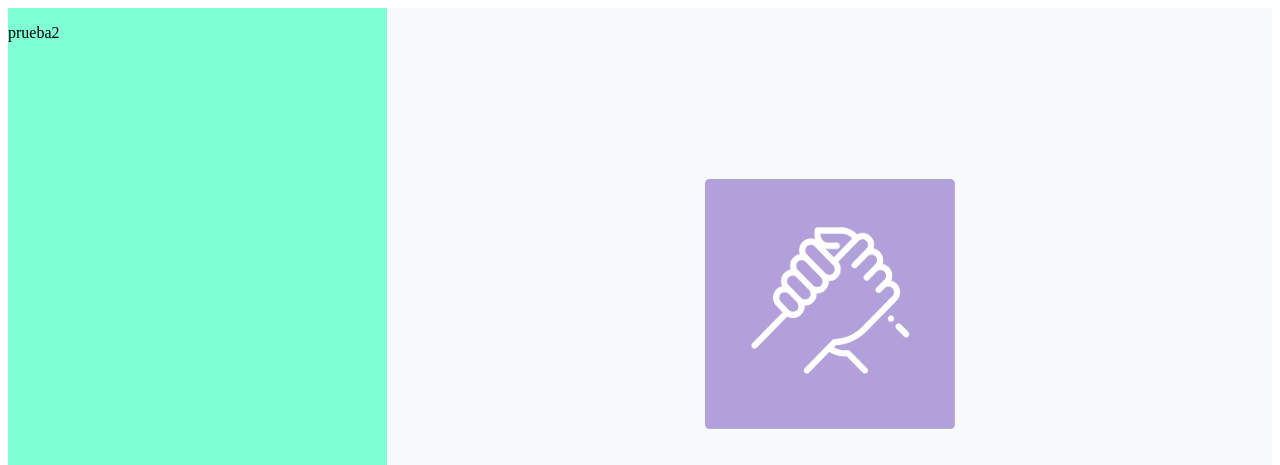
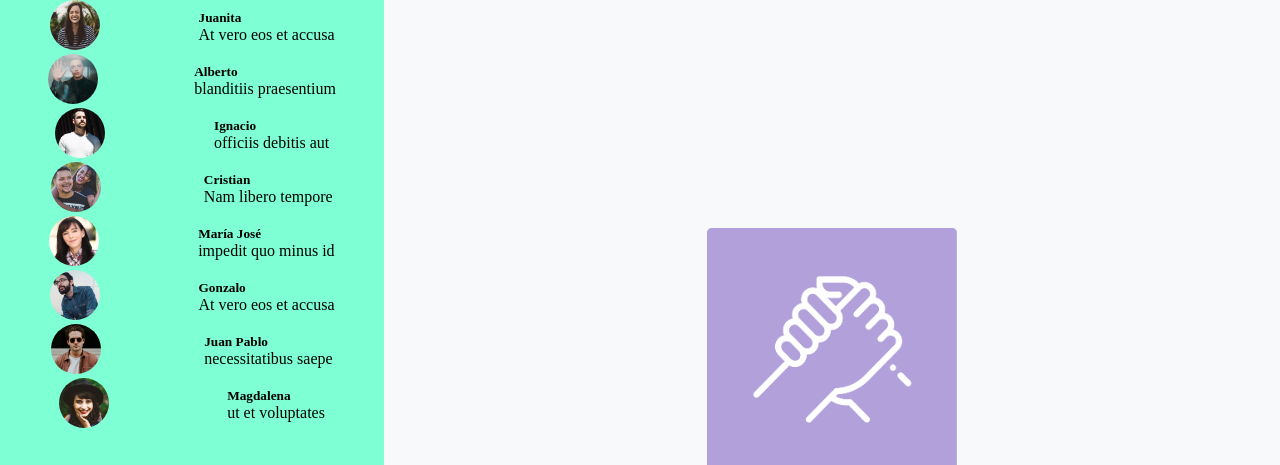
Before and after one commit to jorgelopezd/desafio1, a plain HTML site: page index.html in a window 1280 px wide. Shown: the top 465 px of the page. Drawn offline with Linux system fonts and the light colour scheme.

Commit message:
se crea el listado del chat

```diff
--- a/assets/css/style.css
+++ b/assets/css/style.css
@@ -1,12 +1,39 @@
-.container{
+*{
+    margin: 0;
+    padding: 0;
+}
+.main{
     display: flex;
 }
-.chat{
-    flex-direction: column;
+.container{
+display: flex;
+justify-content: space-around;
+align-items: center;
+
+}
+.chat-menu{
     height: 100vh;
     width: 30vw;
     background-color: aquamarine;
 }
+.chat-menu img{
+    width: 50px;
+    height: 50px;
+}
+.fotoperfil img{
+    border-radius: 100%;
+
+}
+.informacion{
+
+}
+
+
+
+
+
+
+/* seccion comienza */
 
 .nertworking{
     height: 100vh;
@@ -16,6 +43,7 @@
 .nertworking img{
     width: 250px;
     height: 250px;
+    padding: 20px;
 }
 .nertworking{
     display: flex;
@@ -25,6 +53,7 @@
 .nertworking h1{
     font-size: 50px;
     align-self: center;
+
 }
 .nertworking p{
     align-self: center;
--- a/index.html
+++ b/index.html
@@ -8,17 +8,99 @@
     <title>Document</title>
 </head>
 <body>
-    <main class="container">
-        <section class="chat">
-            <p>prueba2  </p>
+    <main class="main">
+        <section class="chat-menu">
+            <div class="container">
+                <div class="fotoperfil">
+                    <img src="assets/image/Screen Shot 2018-11-28 at 15.27.14.jpg" alt="">
+                </div>
+                <div class="informacion">
+                    <h5>Juanita</h5>
+                    <p>At vero eos et accusa</p>
+                </div>
+            </div>
+            <div class="container">
+                <div class="fotoperfil">
+                    <img src="assets/image/Screen Shot 2018-11-28 at 15.32.16.jpg" alt="">
+                </div>
+                <div class="informacion">
+                    <h5>Alberto</h5>
+                    <p>blanditiis praesentium</p>
+                </div>
+            </div>
+            <div class="container">
+                <div class="fotoperfil">
+                    <img src="assets/image/Screen Shot 2018-11-28 at 15.30.34.jpg" alt="">
+                </div>
+                <div class="informacion">
+                    <h5>Ignacio</h5>
+                    <p>officiis debitis aut </p>
+                </div>
+            </div>
+            <div class="container">
+                <div class="fotoperfil">
+                    <img src="assets/image/Screen Shot 2018-11-28 at 15.28.30.jpg" alt="">
+                </div>
+                <div class="informacion">
+                    <h5>Cristian</h5>
+                    <p>Nam libero tempore</p>
+                </div>
+            </div>
+            <div class="container">
+                <div class="fotoperfil">
+                    <img src="assets/image/Screen Shot 2018-11-28 at 15.32.44.jpg" alt="">
+                </div>
+                <div class="informacion">
+                    <h5>María José</h5>
+                    <p>impedit quo minus id </p>
+                </div>
+            </div>
+            <div class="container">
+                <div class="fotoperfil">
+                    <img src="assets/image/Screen Shot 2018-11-28 at 15.31.09.jpg" alt="">
+                </div>
+                <div class="informacion">
+                    <h5>Gonzalo</h5>
+                    <p>At vero eos et accusa</p>
+                </div>
+            </div>
+            <div class="container">
+                <div class="fotoperfil">
+                    <img src="assets/image/Screen Shot 2018-11-28 at 15.30.54.jpg" alt="">
+                </div>
+                <div class="informacion">
+                    <h5>Juan Pablo</h5>
+                    <p>necessitatibus saepe</p>
+                </div>
+            </div>
+            <div class="container">
+                <div class="fotoperfil">
+                    <img src="assets/image/Screen Shot 2018-11-28 at 15.28.04.jpg" alt="">
+                </div>
+                <div class="informacion">
+                    <h5>Magdalena</h5>
+                    <p>ut et voluptates</p>
+                </div>
+            </div>
+
+
+
+            <!-- <ul>
+                <li>
+                    <img src="assets/image/Screen Shot 2018-11-28 at 15.27.14.jpg" alt="">
+                    <h5>Juanita</h5>
+                    <p>At vero eos et accusa</p>
+
+                </li>
+            </ul> -->
         </section>
 
 
         <section class="nertworking">
                 <img src="assets/image/hand.png" alt="">
                 <h1>Comienza el Nertworking</h1>
-                <p>Presiona el botón <b>“Nuevo chat”</b> para comenzar a crear nuevas <br>
-                    redes de contacto para tu empresa o emprendimiento.</p>
+                <p>Presiona el botón <b>“Nuevo chat”</b> para comenzar a crear nuevas </p>
+                    <p> redes de contacto para tu empresa o emprendimiento.</p>
         </section>
     </main>
 </body>
```
